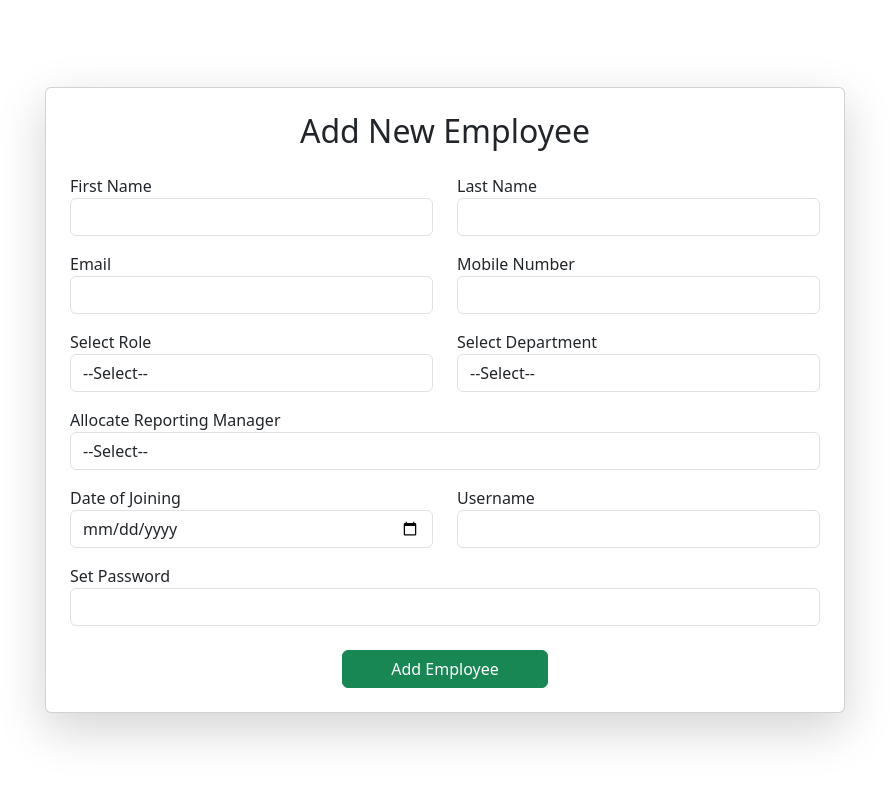
After one commit to dhanashreee-24/internship-hrm, a Django app: page /departments/add-employee/ in a window 1280 px wide. The commit adds this page. Shown: the whole page, without its empty margins (195-1084 px from the left). Run offline with Django 5.2, Linux system fonts and the light colour scheme; data that the repository does not hold is empty.

Commit message:
crud on employee details

```diff
--- /dev/null
+++ b/department/templates/add_employee.html
@@ -0,0 +1,92 @@
+{% load static %}
+<!DOCTYPE html>
+<html lang="en">
+<head>
+    <meta charset="UTF-8">
+    <title>Add Employee</title>
+    <link rel="stylesheet" href="https://cdn.jsdelivr.net/npm/bootstrap@5.3.0/dist/css/bootstrap.min.css">
+</head>
+<body>
+<div class="d-flex justify-content-center align-items-center" style="min-height: 100vh;">
+  <div class="card shadow-lg p-4" style="width: 100%; max-width: 800px;">
+    <h2 class="text-center mb-4">Add New Employee</h2>
+
+    <form method="POST" action="{% url "add_employee" %}">
+      {% csrf_token %}
+      <div class="row">
+        <div class="col-md-6 mb-3">
+          <label for="first_name">First Name</label>
+          <input type="text" name="first_name" class="form-control" id="first_name" required>
+        </div>
+        <div class="col-md-6 mb-3">
+          <label for="last_name">Last Name</label>
+          <input type="text" name="last_name" class="form-control" id="last_name" required>
+        </div>
+      </div>
+
+      <div class="row">
+        <div class="col-md-6 mb-3">
+          <label for="email">Email</label>
+          <input type="email" name="email" class="form-control" id="email" required>
+        </div>
+        <div class="col-md-6 mb-3">
+          <label for="mobile">Mobile Number</label>
+          <input type="text" name="mobile" class="form-control" id="mobile" required>
+        </div>
+      </div>
+
+      <div class="row">
+        <div class="col-md-6 mb-3">
+          <label for="role">Select Role</label>
+          <select name="role" class="form-control" id="role" required>
+            <option value="">--Select--</option>
+            {% for role in roles %}
+              <option value="{{ role.id }}">{{ role.name }}</option>
+            {% endfor %}
+          </select>
+        </div>
+        <div class="col-md-6 mb-3">
+          <label for="department">Select Department</label>
+          <select name="department" class="form-control" id="department" required>
+            <option value="">--Select--</option>
+            {% for dept in departments %}
+              <option value="{{ dept.id }}">{{ dept.dept_name }}</option>
+            {% endfor %}
+          </select>
+        </div>
+      </div>
+
+      <div class="mb-3">
+        <label for="reporting_manager">Allocate Reporting Manager</label>
+        <select name="reporting_manager" class="form-control" id="reporting_manager">
+          <option value="">--Select--</option>
+          {% for manager in managers %}
+            <option value="{{ manager.id }}">{{ manager.first_name }} {{ manager.last_name }}</option>
+          {% endfor %}
+        </select>
+      </div>
+
+      <div class="row">
+        <div class="col-md-6 mb-3">
+          <label for="date_of_joining">Date of Joining</label>
+          <input type="date" name="date_of_joining" class="form-control" id="date_of_joining" required>
+        </div>
+        <div class="col-md-6 mb-3">
+          <label for="username">Username</label>
+          <input type="text" name="username" class="form-control" id="username" required>
+        </div>
+      </div>
+
+      <div class="mb-4">
+        <label for="password">Set Password</label>
+        <input type="password" name="password" class="form-control" id="password" required>
+      </div>
+
+      <div class="text-center">
+        <button type="submit" class="btn btn-success px-5">Add Employee</button>
+      </div>
+    </form>
+  </div>
+</div>
+</body>
+</html>
--- a/department/templates/dashboard.html
+++ b/department/templates/dashboard.html
@@ -11,6 +11,7 @@
     <h2 class="mb-4">Departments</h2>
     <a href="{% url 'create_department' %}" class="btn btn-primary mb-3">Add Department</a>
     <a href="{% url 'role_dashboard' %}" class="btn btn-primary mb-3">Go To Roles</a>
+    <a href="{% url 'add_employee' %}" class="btn btn-primary mb-3">Add Employee</a>
 
     <table class="table table-striped">
         <thead>
--- a/department/urls.py
+++ b/department/urls.py
@@ -11,4 +11,8 @@ urlpatterns = [
     path('roles/create/', views.create_role, name='create_role'),
     path('roles/edit/<int:role_id>/', views.edit_role, name='edit_role'),
     path('roles/delete/<int:role_id>/', views.delete_role, name='delete_role'),
+    path('add-employee/', views.add_employee, name='add_employee'),
+    path('departments/employees/', views.employee_dashboard, name='employee_dashboard'),
+    path('departments/edit-employee/<int:employee_id>/', views.edit_employee, name='edit_employee'),
+    path('departments/delete-employee/<int:employee_id>/', views.delete_employee, name='delete_employee'),
 ]
--- a/department/views.py
+++ b/department/views.py
@@ -84,3 +84,104 @@ def delete_role(request, role_id):
     role.save()
     messages.success(request, "Role deactivated successfully.")
     return redirect('role_dashboard')
+
+from django.shortcuts import render, redirect
+from .models import CustomUser, Department, Role
+from django.contrib.auth.hashers import make_password
+
+from django.shortcuts import render, redirect, get_object_or_404
+from django.contrib import messages
+from .models import CustomUser, Department, Role
+from django.contrib.auth.hashers import make_password
+
+from django.shortcuts import render, redirect, get_object_or_404
+from django.contrib import messages
+from django.contrib.auth.hashers import make_password
+from .models import CustomUser, Department, Role
+
+def add_employee(request):
+    if request.method == 'POST':
+        first_name = request.POST.get('first_name')
+        last_name = request.POST.get('last_name')
+        email = request.POST.get('email')
+        mobile = request.POST.get('mobile')
+        username = request.POST.get('username')
+        password = request.POST.get('password')
+        department_id = request.POST.get('department')
+        role_id = request.POST.get('role')
+        reporting_id = request.POST.get('reporting_manager')
+        date_of_joining = request.POST.get('date_of_joining')
+
+        # Check required fields
+        if not all([first_name, last_name, email, username, password, department_id, role_id, date_of_joining]):
+            messages.error(request, "All required fields must be filled.")
+            return redirect('add_employee')
+
+        department = get_object_or_404(Department, id=department_id)
+        role = get_object_or_404(Role, id=role_id)
+        reporting_manager = CustomUser.objects.filter(id=reporting_id).first() if reporting_id else None
+
+        CustomUser.objects.create(
+            first_name=first_name,
+            last_name=last_name,
+            email=email,
+            mobile=mobile,
+            username=username,
+            password=make_password(password),
+            department=department,
+            role=role,
+            reporting_manager=reporting_manager,
+            date_of_joining=date_of_joining,
+            status=True
+        )
+
+        messages.success(request, "Employee added successfully.")
+        return redirect('employee_dashboard')
+
+    context = {
+        'departments': Department.objects.filter(status=True),
+        'roles': Role.objects.filter(status=True),
+        'managers': CustomUser.objects.all()
+    }
+    return render(request, 'add_employee.html', context)
+
+
+def employee_dashboard(request):
+    employees = CustomUser.objects.select_related('department', 'role', 'reporting_manager').all()
+    return render(request, 'employee_dashboard.html', {'employees': employees})
+
+# Edit employee
+def edit_employee(request, employee_id):
+    employee = get_object_or_404(CustomUser, id=employee_id)
+
+    if request.method == 'POST':
+        employee.first_name = request.POST['first_name']
+        employee.last_name = request.POST['last_name']
+        employee.email = request.POST['email']
+        employee.mobile = request.POST['mobile']
+        employee.username = request.POST['username']
+        new_password = request.POST.get('password')
+        if new_password:
+            employee.password = make_password(new_password)
+        employee.department_id = request.POST['department']
+        employee.role_id = request.POST['role']
+        employee.reporting_manager_id = request.POST.get('reporting_manager') or None
+        employee.date_of_joining = request.POST['date_of_joining']
+        employee.save()
+        messages.success(request, 'Employee updated successfully.')
+        return redirect('employee_dashboard')
+
+    context = {
+        'employee': employee,
+        'departments': Department.objects.all(),
+        'roles': Role.objects.all(),
+        'managers': CustomUser.objects.exclude(id=employee.id)
+    }
+    return render(request, 'edit_employee.html', context)
+
+# Delete employee
+def delete_employee(request, employee_id):
+    employee = get_object_or_404(CustomUser, id=employee_id)
+    employee.delete()
+    messages.success(request, 'Employee deleted successfully.')
+    return redirect('employee_dashboard')
--- a/internship/settings.py
+++ b/internship/settings.py
@@ -121,3 +121,5 @@ STATIC_URL = 'static/'
 # https://docs.djangoproject.com/en/5.2/ref/settings/#default-auto-field
 
 DEFAULT_AUTO_FIELD = 'django.db.models.BigAutoField'
+
+AUTH_USER_MODEL = 'department.CustomUser'
```
Also changed, not shown: department/admin.py (+24 -1 lines), department/models.py (+30 -3 lines), department/templates/edit_employee.html (added, +68 -0 lines), department/templates/employee_dashboard.html (added, +65 -0 lines), department/migrations/0001_initial.py, department/migrations/0002_remove_customuser_is_dietician_and_more.py (added), department/migrations/0002_role.py (deleted).
